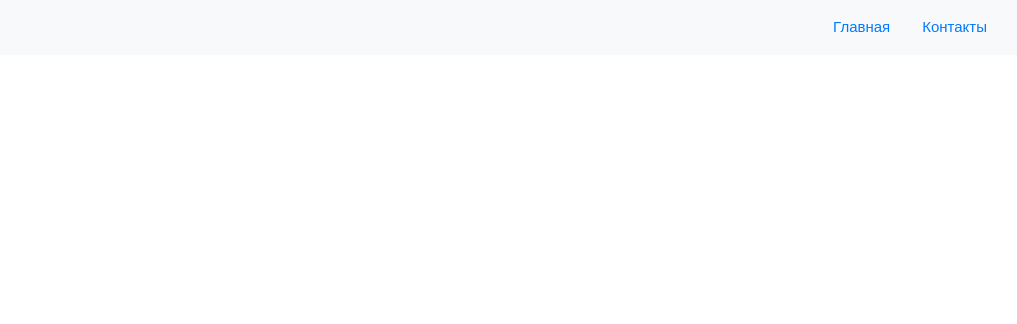
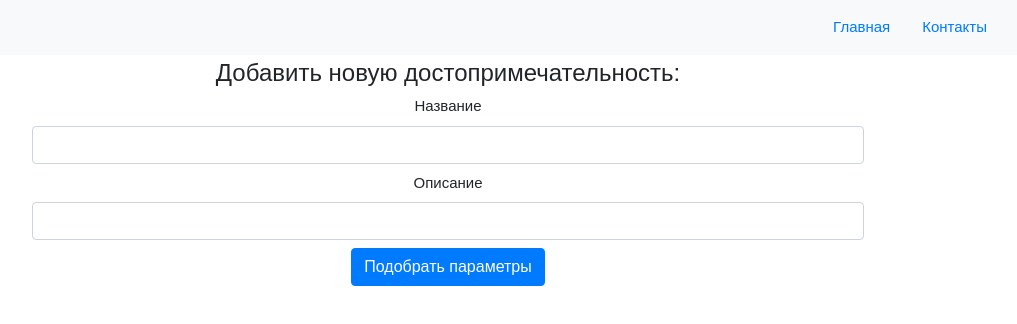
Before and after one commit to MenacingDwarf/HackGatchina, a React (Create React App) app in the folder frontend/: page /admin in a window 1280 px wide. Shown: the top 324 px of the page, without its empty margins (192-1209 px from the left). Built offline with nearby package versions, Linux system fonts and the light colour scheme.

Commit message:
admin panel

```diff
--- a/frontend/src/App.js
+++ b/frontend/src/App.js
@@ -6,6 +6,7 @@ import Navbar from "./components/Navbar";
 import SelectCategory from "./components/SelectCategory";
 import SelectPlaces from "./components/SelectPlaces";
 import SelectRoute from "./components/SelectRoute";
+import AdminPage from "./components/AdminPage";
 
 class App extends Component {
     state = {
@@ -43,6 +44,7 @@ class App extends Component {
                         <Route path='/route' render={(routeProps) => (
                             <SelectRoute {...routeProps} places={this.state.places} />
                         )}/>
+                        <Route path='/admin' component={AdminPage} />
                     </div>
                 </div>
             </BrowserRouter>
--- /dev/null
+++ b/frontend/src/components/AdminPage.js
@@ -0,0 +1,57 @@
+import React, {Component} from 'react'
+
+class AdminPage extends Component {
+    state = {
+        name: '',
+        description: '',
+        categories: null
+    };
+    getCategories = () => {
+        console.log(this.state.name, this.state.description);
+        this.setState({
+            categories: [1, 2, 0, 3, 0, 0, 5]
+        })
+    };
+    handleNameChange = (e) => {
+        this.setState({
+            name: e.target.value
+        })
+    };
+    handleDescriptionChange = (e) => {
+        this.setState({
+            description: e.target.value
+        })
+    };
+    handleCategoriesChange = (e) => {
+        var categories = e.target.value.split(' ');
+        this.setState({
+            categories: categories
+        })
+    };
+    sendNewSign = () => {
+        console.log(this.state)
+    };
+    render() {
+        var categoriesList = this.state.categories ? this.state.categories.join(" ") : null;
+        var categories = this.state.categories ? (
+            <div>
+                <div className="h3">Рекомендуемые параметры:</div>
+                <label htmlFor="admin-sight-name">История Война Искусство Религия Природа Интересные Архитектура</label>
+                <input id="admin-sight-name" onChange={this.handleCategoriesChange} className="form-control mb-2 w-75" type="text" value={categoriesList}/>
+                <button onClick={this.sendNewSign} className="btn btn-primary">Отправить</button>
+            </div>
+        ) : <button onClick={this.getCategories} className="btn btn-primary">Подобрать параметры</button>;
+        return (
+            <center>
+                <div className="h4">Добавить новую достопримечательность:</div>
+                <label htmlFor="admin-sight-name">Название</label>
+                <input id="admin-sight-name" onChange={this.handleNameChange} className="form-control mb-2 w-75" type="text" value={this.state.name}/>
+                <label htmlFor="admin-sight-description">Описание</label>
+                <input id="admin-sight-description" onChange={this.handleDescriptionChange} className="form-control mb-2 w-75" type="text" value={this.state.description}/>
+                {categories}
+            </center>
+        )
+    }
+}
+
+export default AdminPage
--- a/frontend/src/components/SelectCategory.js
+++ b/frontend/src/components/SelectCategory.js
@@ -22,7 +22,7 @@ class SelectCategory extends Component {
         this.setState({
             categories: categories,
             current: current,
-        })
+        });
         if (current >= 7) {
             this.sendCategories();
         }
```
